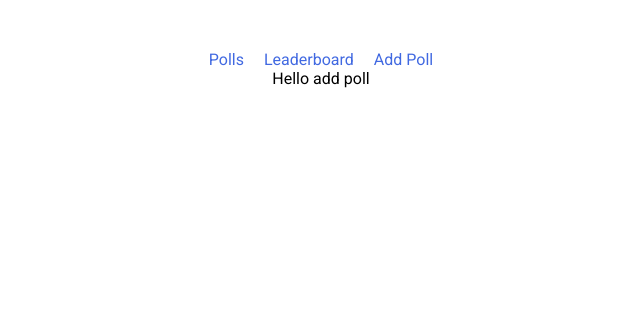
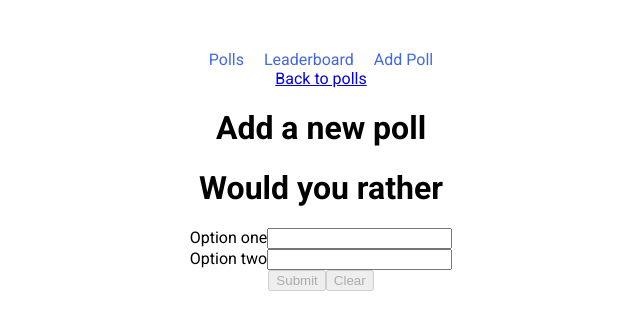
Before and after one commit to chrisonside/would-you-rather, a React (Create React App) app: page /add in a window 1280 px wide. Both pictures are taken after a click on the element "Sarah Edo". Shown: the top 330 px of the page, without its empty margins (319-959 px from the left). Built offline with nearby package versions, Linux system fonts and the light colour scheme.

Commit message:
Add form reducer

```diff
--- a/src/actions/index.js
+++ b/src/actions/index.js
@@ -72,3 +72,14 @@ export const setCurrentPoll = (pollId) => dispatch => (
 export const clearCurrentPoll = () => dispatch => (
   dispatch(updateReduxStore({}, CLEAR_CURRENT_POLL))
 );
+
+export const saveQuestion = () => dispatch => (
+  API
+  ._saveQuestion()
+  .then(savedQuestion => {
+    console.log(savedQuestion)
+    //Return Value: An object that has the following properties: id, author, optionOne, optionTwo, timestamp. More details about these properties:
+    // I have saved the question in the DB, now to add the question to the all questions/unanswered in my Redux store
+    // dispatch(updateReduxStore({}, ADD_QUESTION))
+  })
+);
--- a/src/components/AddPoll.js
+++ b/src/components/AddPoll.js
@@ -1,38 +1,119 @@
 import React, { Component } from 'react';
+import { Field, reduxForm } from 'redux-form';
+import { Link } from 'react-router-dom';
 import { connect } from 'react-redux';
-import { isObjectEmpty } from '../utils/helper';
+import TickSymbol from 'react-icons/lib/fa/check';
+import '../styles/app.css';
+import {
+  saveQuestion,
+} from '../actions';
 
-import SignIn from './SignIn';
+/*
+  * This form is based on techniques mentioned in 2 different articles:
+  * https://redux-form.com/6.7.0/examples/simple/
+  * https://scotch.io/tutorials/managing-form-state-in-react-with-redux-form
+*/
 
-// import {
-//   getQuestions
-// } from '../actions';
+/*
+  * Validate form values
+*/
+const validate = val => {
+  const errors = {};
+  if (!val.optionOne) {
+    errors.optionOne = 'Please enter an option here';
+  }
+  if (!val.optionTwo) {
+    errors.optionTwo = 'Please enter an option here';
+  }
+  // Useful for debugging
+  console.log(errors);
+  return errors;
+}
+
+/*
+  * Function to render inputs for form
+*/
+const renderField = ({ input, label, type, meta: { touched, error, warning } }) => (
+  <div className="form__entry">
+    <label className="form__label">{label}</label>
+    <input className="form__input-box" {...input} type={type}/>
+    {touched && ((error && <div className="form__error">{error}</div>) || (warning && <span>{warning}</span>))}
+  </div>
+)
 
 class AddPoll extends Component {
+  /*
+    * Handle form values input by user and dispatch action to add post to server
+  */
+  handleFormValues = (values) => {
+    const question = {};
+    question.optionOneText = values.optionOne;
+    question.optionTwoText = values.optionTwo;
+    question.author = this.props.loggedInUser.name;
+    console.log(question);
+    this.props.saveQuestion(question);
+  };
 
   render() {
-    const { loggedInUser } = this.props;
+
+    const { handleSubmit, pristine, reset, submitting, submitSucceeded } = this.props;
 
     return (
-      <div className='form'>
-        {isObjectEmpty(loggedInUser) && <SignIn></SignIn>}
-        {!isObjectEmpty(loggedInUser) &&
-          <div>
-             Hello add poll
+      <div>
+        <Link
+          to={`/`}
+          className='post__link'>
+            Back to polls
+        </Link>
+        {(submitSucceeded) && (
+          <div className="form__confirmation">
+            <div className="form__success">Thanks! Your poll has been submitted!</div>
+            <TickSymbol className="form__icon" size={65}/>
           </div>
-        }
+        )}
+        {/* Object that includes the following properties: author, optionOneText, and optionTwoText */}
+        {(!submitSucceeded) && (
+           <form className="form" onSubmit={handleSubmit(this.handleFormValues)}>
+            <h1 className="form__title">Add a new poll</h1>
+            <h1 className="form__sub-title">Would you rather</h1>
+            <div className="form__field">
+              <Field name="optionOne" component={renderField} type="text" label="Option one"/>
+            </div>
+            <div className="form__field">
+              <Field name="optionTwo" component={renderField} type="text" label="Option two"/>
+            </div>
+            <div>
+              <button className="form__submit" type="submit" disabled={pristine || submitting}>Submit</button>
+              <button className="form__clear" type="button" disabled={pristine || submitting} onClick={reset}>
+                Clear
+              </button>
+            </div>
+          </form>
+        )}
       </div>
-    );
+    )
   }
 }
 
 function mapStateToProps( {loggedInUser} ) {
   return {
-    loggedInUser
- }
+    loggedInUser,
+  }
 }
 
-export default connect(
+function mapDispatchToProps(dispatch) {
+  return {
+    saveQuestion: (question) => dispatch(saveQuestion(question)),
+  }
+}
+
+AddPoll = connect(
   mapStateToProps,
-  null
+  mapDispatchToProps
 )(AddPoll);
+
+// Hook our form up to the store
+export default reduxForm({
+  form: 'AddPoll', // unique identifier for form
+  validate,
+})(AddPoll)
--- a/src/reducers/masterReducer.js
+++ b/src/reducers/masterReducer.js
@@ -1,4 +1,5 @@
 import { combineReducers } from 'redux';
+import { reducer as formReducer } from 'redux-form';
 
 // Import reducers
 import { loggedInUser } from './loggedInUser';
@@ -15,4 +16,5 @@ export default combineReducers({
   answeredQuestions,
   unAnsweredQuestions,
   selectedPoll,
+  form: formReducer,
 });
```
